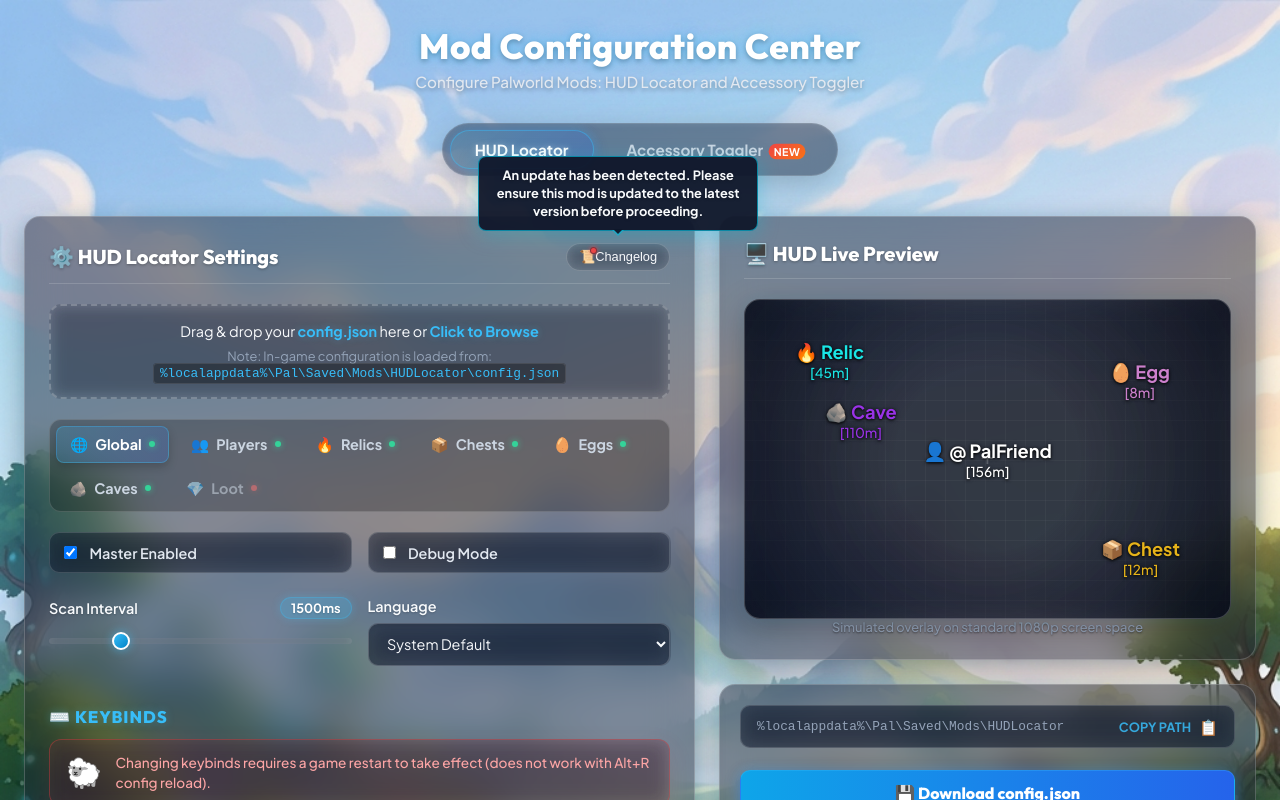
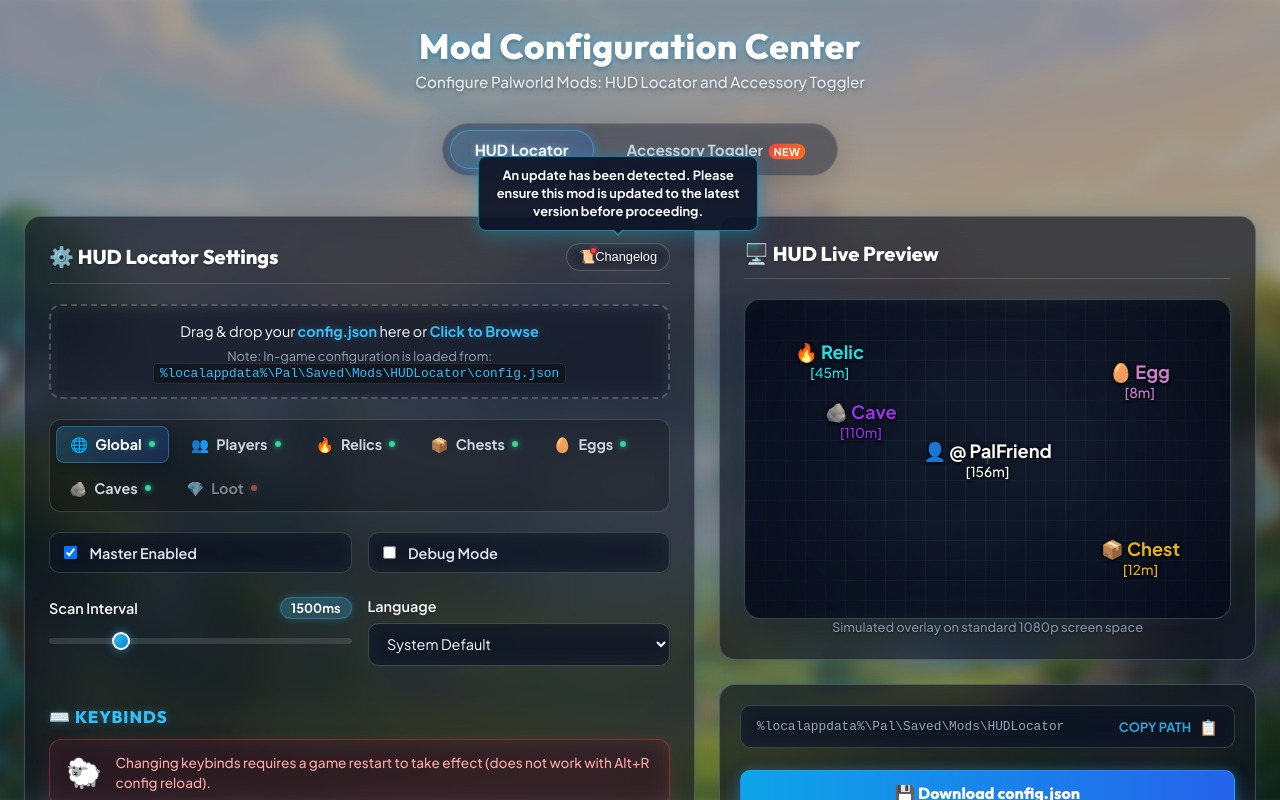
Before and after one commit to Srlimao/will-palmods-configurator, a React (Vite) app: page / in a window 1280 px wide. Shown: the top 800 px of the page. Built offline with nearby package versions, Linux system fonts and the light colour scheme.

Commit message:
Add blur and dim filters to background image and increase panel background opacity for improved readability

```diff
--- a/src/features/accessory-toggler/styles/accessory.module.css
+++ b/src/features/accessory-toggler/styles/accessory.module.css
@@ -1,7 +1,7 @@
 .panel {
   position: relative;
   z-index: 5;
-  background: rgba(15, 23, 42, 0.45);
+  background: var(--bg-card);
   backdrop-filter: blur(20px);
   -webkit-backdrop-filter: blur(20px);
   border: 1.5px solid rgba(255, 255, 255, 0.2);
@@ -184,7 +184,7 @@
   flex-direction: column;
   gap: 0.85rem;
   align-items: center;
-  background: rgba(15, 23, 42, 0.45);
+  background: var(--bg-card);
   backdrop-filter: blur(20px);
   -webkit-backdrop-filter: blur(20px);
   border: 1.5px solid rgba(255, 255, 255, 0.2);
--- a/src/features/hud-locator/styles/hud.module.css
+++ b/src/features/hud-locator/styles/hud.module.css
@@ -1,7 +1,7 @@
 .panel {
   position: relative;
   z-index: 5;
-  background: rgba(15, 23, 42, 0.45);
+  background: var(--bg-card);
   backdrop-filter: blur(20px);
   -webkit-backdrop-filter: blur(20px);
   border: 1.5px solid rgba(255, 255, 255, 0.2);
@@ -315,7 +315,7 @@
   flex-direction: column;
   gap: 0.85rem;
   align-items: center;
-  background: rgba(15, 23, 42, 0.45);
+  background: var(--bg-card);
   backdrop-filter: blur(20px);
   -webkit-backdrop-filter: blur(20px);
   border: 1.5px solid rgba(255, 255, 255, 0.2);
--- a/src/index.css
+++ b/src/index.css
@@ -2,8 +2,8 @@
 
 :root {
   --bg-dark: #070b19;
-  --bg-card: rgba(255, 255, 255, 0.07);
-  --bg-preview: rgba(10, 20, 40, 0.45);
+  --bg-card: rgba(10, 15, 30, 0.65);
+  --bg-preview: rgba(10, 20, 40, 0.55);
   --border-color: rgba(255, 255, 255, 0.16);
   --text-main: #f8fafc;
   --text-sub: #cbd5e1;
@@ -23,15 +23,29 @@
 }
 
 body {
+  position: relative;
+  min-height: 100vh;
+  padding: 1.5rem 1.5rem;
+  color: var(--text-main);
+  font-family: var(--font-jakarta);
+  overflow-x: hidden;
+}
+
+body::before {
+  content: "";
+  position: fixed;
+  top: 0;
+  left: 0;
+  right: 0;
+  bottom: 0;
+  z-index: -1;
   background-image: url('./assets/palworld_bg.png');
   background-size: cover;
   background-position: center;
   background-attachment: fixed;
   background-repeat: no-repeat;
-  color: var(--text-main);
-  font-family: var(--font-jakarta);
-  min-height: 100vh;
-  padding: 1.5rem 1.5rem;
+  filter: blur(8px) brightness(0.65);
+  transform: scale(1.04);
 }
 
 .container {
```
